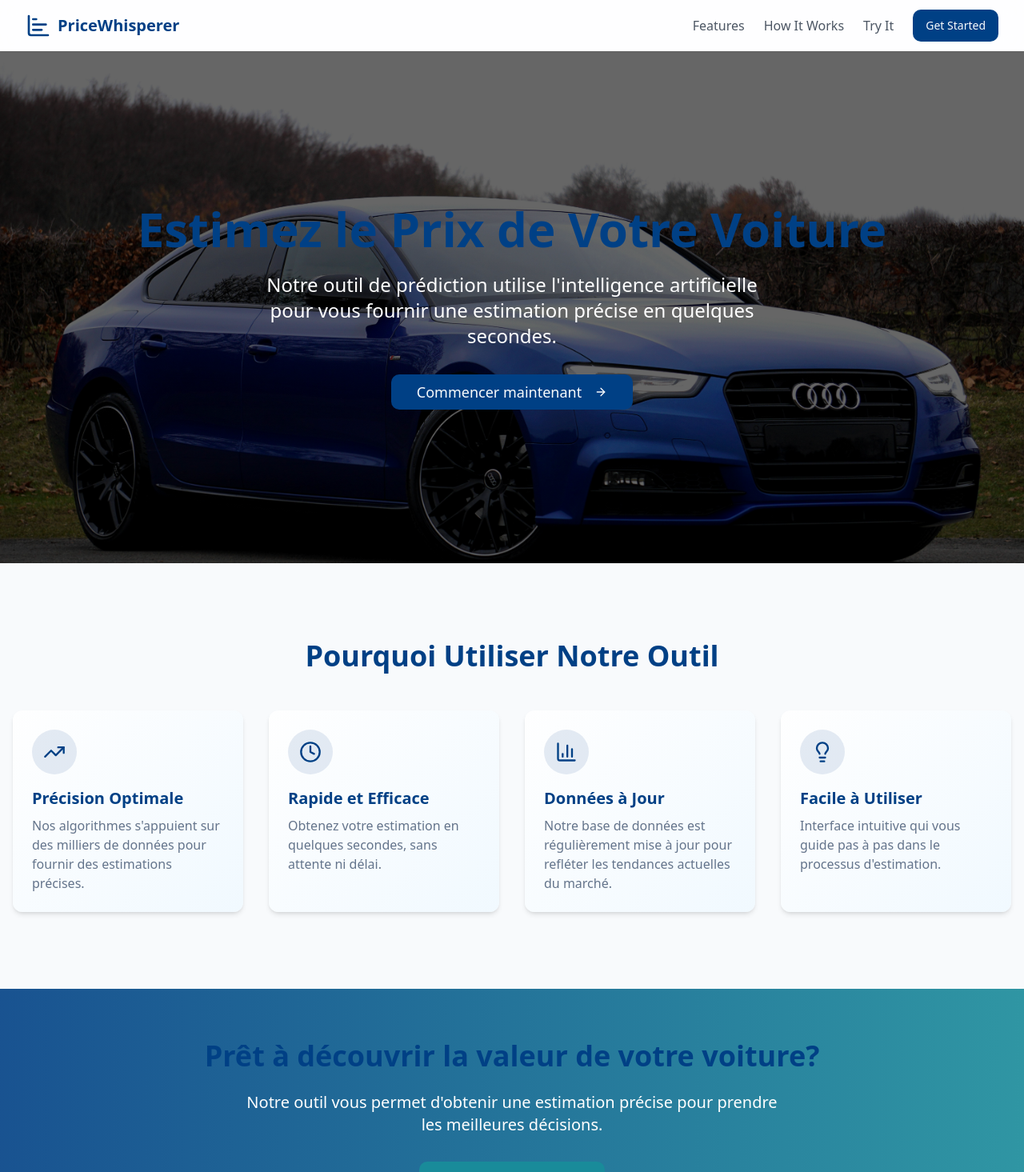
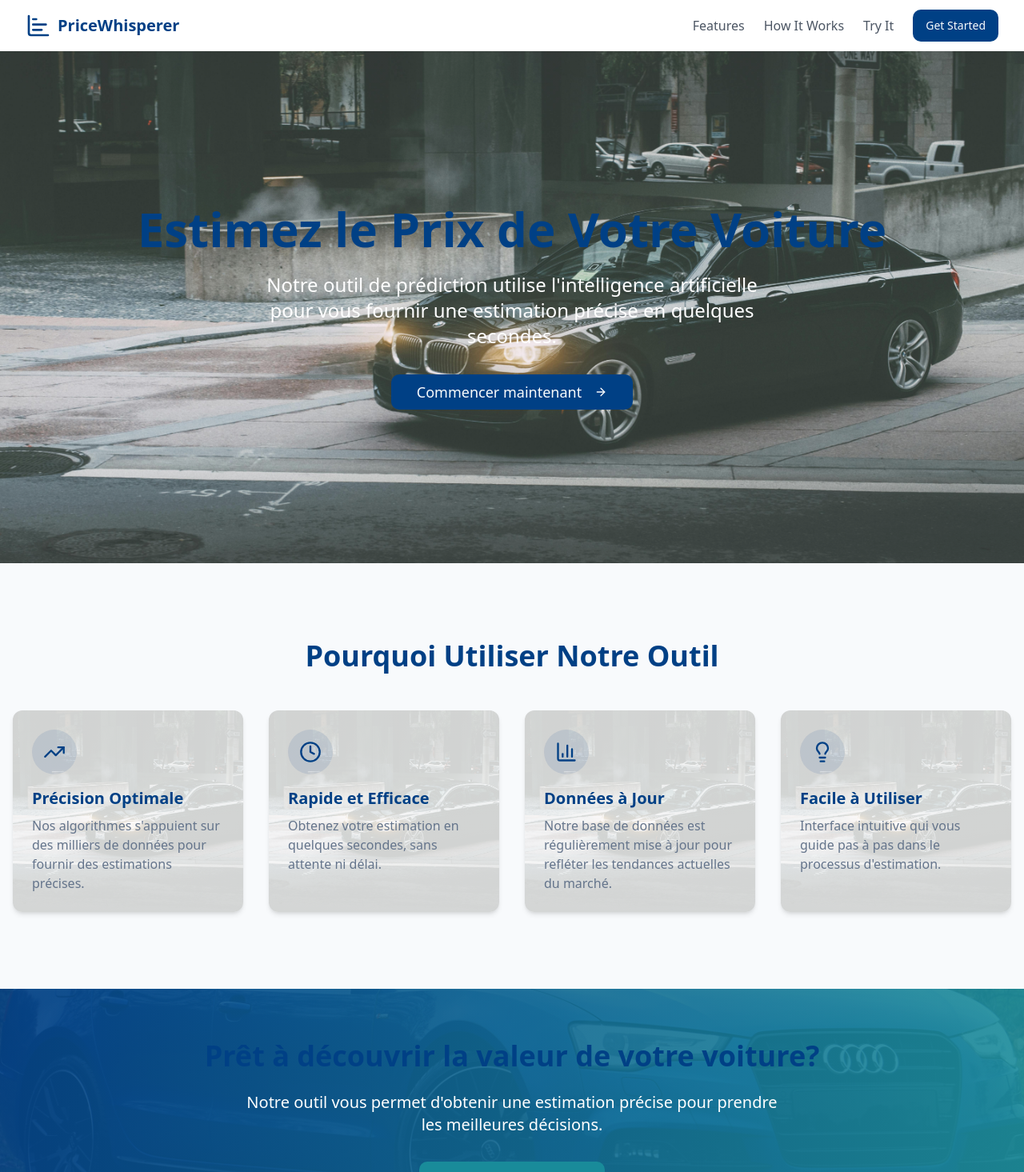
Before and after one commit to Othman-SALAHI/car-prediction-price-frontend, a React (Vite) app: page / in a window 1280 px wide. Shown: the top 1465 px of the page at 80% size. Built offline with nearby package versions, Linux system fonts and the light colour scheme.

Commit message:
frontend

```diff
--- a/src/components/LandingPage.tsx
+++ b/src/components/LandingPage.tsx
@@ -20,12 +20,12 @@ const LandingPage: React.FC<LandingPageProps> = ({ onGetStarted }) => {
       {/* Hero Section */}
       <section
         className="hero-section text-white relative"
-        style={{
-          backgroundImage: `linear-gradient(rgba(0, 0, 0, 0.6), rgba(0, 0, 0, 0.6)), url(${landingBg})`,
-          backgroundPosition: 'center',
-          backgroundSize: 'cover',
-          backgroundRepeat: 'no-repeat'
-        }}
+        // style={{
+        //   backgroundImage: `linear-gradient(rgba(0, 0, 0, 0.6), rgba(0, 0, 0, 0.6)), url(${landingBg})`,
+        //   backgroundPosition: 'center',
+        //   backgroundSize: 'cover',
+        //   backgroundRepeat: 'no-repeat'
+        // }}
       >
         <div className="container mx-auto px-4 z-10 relative">
           <h1 className="text-4xl md:text-6xl font-bold mb-6 animate-float">
--- a/src/components/Navbar.tsx
+++ b/src/components/Navbar.tsx
@@ -7,7 +7,7 @@ const Navbar = () => {
   const [isOpen, setIsOpen] = useState(false);
 
   return (
-    <nav className="sticky top-0 z-50 bg-white/80 backdrop-blur-md shadow-sm">
+    <nav className="sticky top-0 z-50 bg-gray/80 backdrop-blur-md shadow-sm">
       <div className="max-w-7xl mx-auto px-4 sm:px-6 lg:px-8">
         <div className="flex justify-between h-16">
           <div className="flex items-center">
--- a/src/components/PredictionForm.tsx
+++ b/src/components/PredictionForm.tsx
@@ -121,13 +121,13 @@ const PredictionForm: React.FC<PredictionFormProps> = ({ onBack }) => {
   return (
     <div
       className="container mx-auto p-4 md:p-8 max-w-4xl min-h-screen flex items-center justify-center"
-      style={{
-        backgroundImage: `linear-gradient(rgba(255, 255, 255, 0.8), rgba(255, 255, 255, 0.8)), url(${formBg})`,
-        backgroundPosition: 'center',
-        backgroundSize: 'cover',
-        backgroundRepeat: 'no-repeat',
-        backgroundAttachment: 'fixed'
-      }}
+      // style={{
+      //   backgroundImage: `linear-gradient(rgba(255, 255, 255, 0.8), rgba(255, 255, 255, 0.8)), url(${formBg})`,
+      //   backgroundPosition: 'center',
+      //   backgroundSize: 'cover',
+      //   backgroundRepeat: 'no-repeat',
+      //   backgroundAttachment: 'fixed'
+      // }}
     >
       <Button
         onClick={onBack}
@@ -142,6 +142,14 @@ const PredictionForm: React.FC<PredictionFormProps> = ({ onBack }) => {
           <CardTitle className="text-3xl">Prédiction de Prix</CardTitle>
           <CardDescription>Estimez la valeur de votre voiture en quelques clics</CardDescription>
         </CardHeader>
+
+        <Button
+        onClick={onBack}
+        variant="outline"
+        className="mb-6 absolute top-4 left-4"
+      >
+        <ArrowLeft className="mr-2 h-4 w-4" /> Retour
+      </Button>
 
         <form onSubmit={handleSubmit}>
           <CardContent className="space-y-6">
--- a/src/index.css
+++ b/src/index.css
@@ -45,6 +45,12 @@
   body {
     @apply bg-background text-foreground antialiased;
     font-feature-settings: "rlig" 1, "calt" 1;
+    background-image: linear-gradient(rgba(255, 255, 255, 0.2), rgba(255, 255, 255, 0.2)),
+    url('/src/assets/hero_bg.jpg'); /* Make sure the path is correct */
+    background-size: cover;
+    background-repeat: no-repeat;
+    background-position: center;
+    background-attachment: fixed;
   }
 
   h1, h2, h3, h4, h5, h6 {
@@ -67,11 +73,21 @@
 @layer components {
   .hero-section {
     @apply relative min-h-[80vh] flex flex-col items-center justify-center text-center p-6;
-    background: linear-gradient(135deg, #1a365d 0%, #319795 100%);
+    background-image: linear-gradient(rgba(255, 255, 255, 0.1), rgba(255, 255, 255, 0.1)),
+    url('/src/assets/landing_bg.jpg'); /* Make sure the path is correct */
+    background-size: cover;
+    background-repeat: no-repeat;
+    background-position: center;
+    background-attachment: fixed;
   }
 
   .card-gradient {
-    background: linear-gradient(135deg, rgba(255,255,255,0.9) 0%, rgba(240,249,255,0.9) 100%);
+    background-image: linear-gradient(rgba(255, 255, 255, 0.8), rgba(255, 255, 255, 0.8)),
+    url('/src/assets/landing_bg.jpg'); /* Make sure the path is correct */
+    background-size: cover;
+    background-repeat: no-repeat;
+    background-position: center;
+    background-attachment: fixed;
   }
 
   .input-group {
```
Also changed, not shown: src/assets/landing_bg.jpg.
